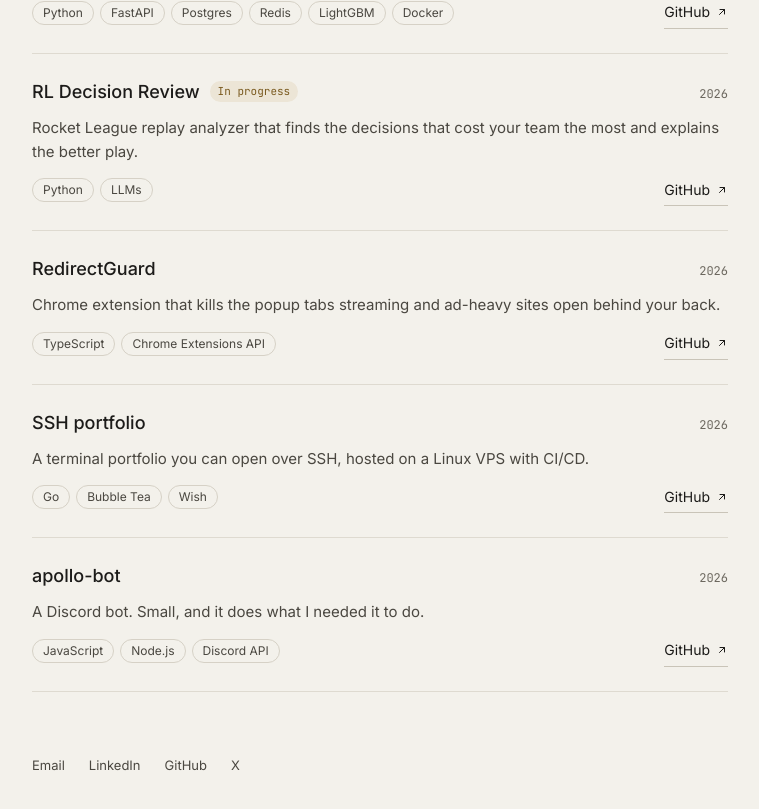
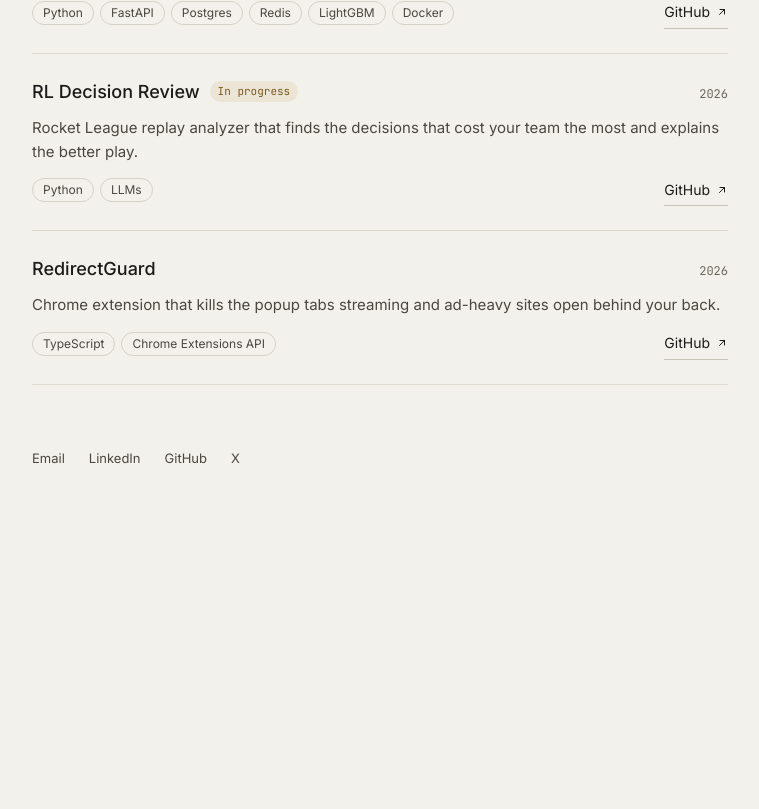
Before and after one commit to ar1shah/ar13, a Next.js app: page /projects in a window 1280 px wide. Shown: the part 721-1530 px from the top of the page, without its empty margins (260-1019 px from the left). After the commit the page ends 1229 px from the top, so only its background shows below. Built offline with nearby package versions, Linux system fonts and the light colour scheme.

Commit message:
Trim projects list and mark CageOps in progress

```diff
--- a/src/content/projects.ts
+++ b/src/content/projects.ts
@@ -41,6 +41,7 @@ export const projects: Project[] = [
       "A production-style ML platform that predicts UFC fight outcomes. The domain is the fights; the point is the infrastructure underneath.",
     tech: ["Python", "FastAPI", "Postgres", "Redis", "LightGBM", "Docker"],
     repo: "https://github.com/ar1shah/CageOps",
+    status: "In progress",
     featured: true,
   },
   {
@@ -63,23 +64,6 @@ export const projects: Project[] = [
     tech: ["TypeScript", "Chrome Extensions API"],
     repo: "https://github.com/ar1shah/RedirectGuard",
   },
-  {
-    slug: "ssh-portfolio",
-    name: "SSH portfolio",
-    year: "2026",
-    blurb:
-      "A terminal portfolio you can open over SSH, hosted on a Linux VPS with CI/CD.",
-    tech: ["Go", "Bubble Tea", "Wish"],
-    repo: "https://github.com/ar1shah/SSH-portfolio",
-  },
-  {
-    slug: "apollo-bot",
-    name: "apollo-bot",
-    year: "2026",
-    blurb: "A Discord bot. Small, and it does what I needed it to do.",
-    tech: ["JavaScript", "Node.js", "Discord API"],
-    repo: "https://github.com/ar1shah/apollo-bot",
-  },
 ];
 
 export const featuredProjects = projects.filter((p) => p.featured);
```
